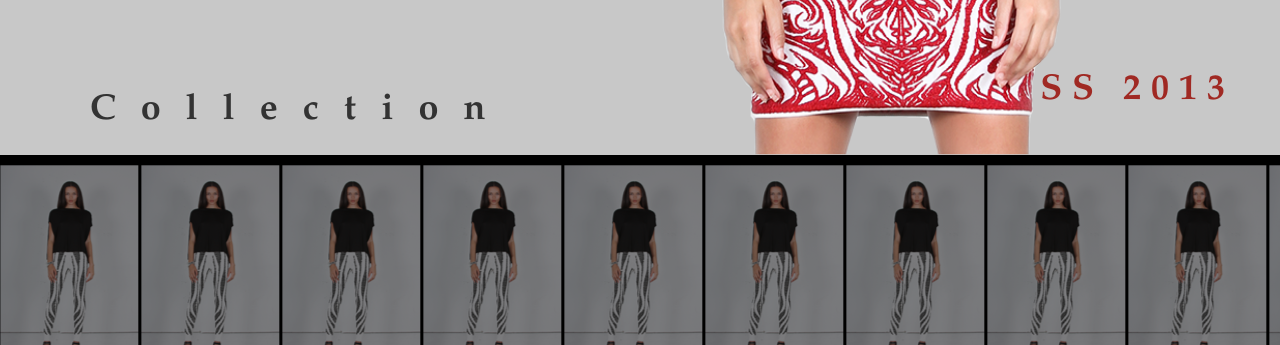
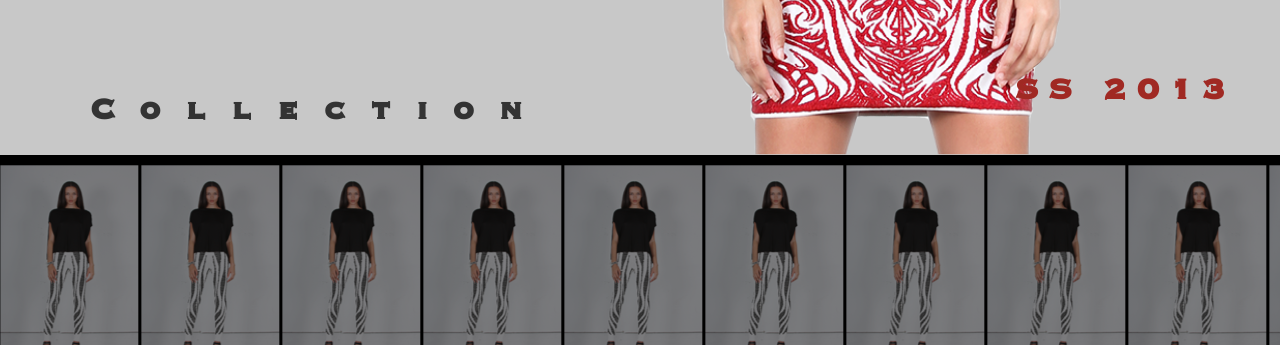
Before and after one commit to nlintz/rvn, a plain HTML site: page public/index.html in a window 1280 px wide. Shown: the part 755-1100 px from the top of the page. Drawn offline with nearby package versions, Linux system fonts and the light colour scheme.

Commit message:
fixed title fonts

```diff
--- a/public/css/style.css
+++ b/public/css/style.css
@@ -1,3 +1,8 @@
+@font-face {
+  font-family: Copperplate Gothic Bold;
+  src: url('/fnts/copgothe.ttf');
+}
+
 body {
   color: #333;
 }
@@ -49,7 +54,7 @@ html, button, input, select, textarea {
 }
 
 .title {
-  font-family: Garamond;
+  font-family: Copperplate Gothic Bold, sans-serif;
   font-size: 36px;
   margin: 0;
   float: left;
```
Also changed, not shown: public/fnts/copgothe.ttf (added), 1 other file.
